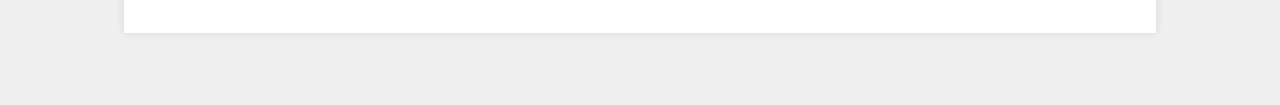
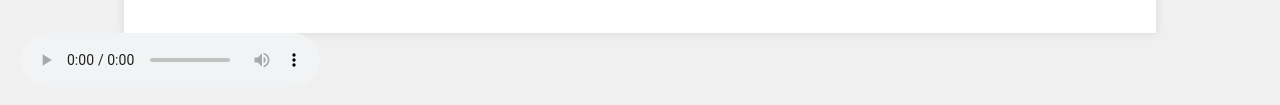
Before and after one commit to realuncleryan/getty, a plain HTML site: page index.html in a window 1280 px wide. Shown: the part 2511-2616 px from the top of the page. Before the commit the page ends 2564 px from the top, so only its background shows below. Drawn offline with Linux system fonts and the light colour scheme.

Commit message:
Update index.html

```diff
--- a/index.html
+++ b/index.html
@@ -91,6 +91,33 @@
             height: auto;
         }
     </style>
+    <script>
+        document.addEventListener("DOMContentLoaded", function() {
+            // List of music files
+            const musicFiles = [
+                "Just Before the Battle Mother.mp3",
+                "Maryland, My Maryland.mp3",
+                "Stonewall Jackson s Way.mp3",
+                "The Southern Wagon.mp3",
+                "The Valiant Conscript.mp3"
+            ];
+
+            // Function to select a random music file
+            function getRandomMusic() {
+                const randomIndex = Math.floor(Math.random() * musicFiles.length);
+                return musicFiles[randomIndex];
+            }
+
+            // Create an audio element and set the source to a random music file
+            const audioElement = document.createElement("audio");
+            audioElement.src = "music/" + getRandomMusic(); // Assuming the music files are in a 'music' folder
+            audioElement.autoplay = true;
+            audioElement.controls = true; // Add controls to the audio element
+
+            // Append the audio element to the body
+            document.body.appendChild(audioElement);
+        });
+    </script>
 </head>
 <body>
     <img src="img/school_logo.png" alt="School Logo" class="school-logo">
@@ -142,7 +169,6 @@ and marked a turning point in the Civil War.</p>
         <div class="diorama">
             <img src="img/Diorama.png" alt="Diorama of the Battle of Gettysburg">
 
-
             <div class="flag-labels">
                 <div>
                     <p>Confederate States of America Flag</p>
```
